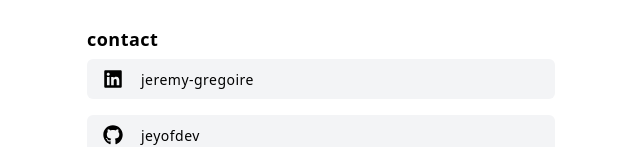
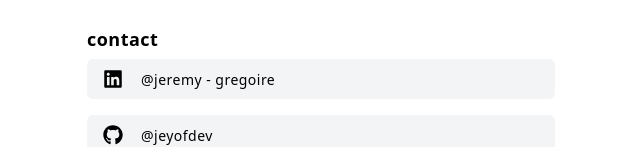
Before and after one commit to jeyofdev/vcard, an Angular app: page / in a window 1280 px wide. Shown: the part 805-952 px from the top of the page, without its empty margins (319-959 px from the left). Built offline with nearby package versions, Linux system fonts and the light colour scheme.

Commit message:
feat: create pipe arrobase

```diff
--- a/src/app/components/content/contact/contact.component.html
+++ b/src/app/components/content/contact/contact.component.html
@@ -5,19 +5,19 @@
 		<app-contact-icon
 			[icon]="linkedinIcon"
 			link="https://www.linkedin.com/in/jeremy-gregoire"
-			label="jeremy-gregoire"
+			[label]="'jeremy - gregoire' | arrobase : true"
 		></app-contact-icon>
 
 		<app-contact-icon
 			[icon]="githubIcon"
 			link="https://github.com/jeyofdev"
-			label="jeyofdev"
+			[label]="'jeyofdev' | arrobase : true"
 		></app-contact-icon>
 
 		<app-contact-icon
 			[icon]="earthEuropeIcon"
 			link="https://jeremy-gregoire.netlify.app/"
-			label="Portfolio"
+			[label]="'Portfolio' | arrobase"
 		></app-contact-icon>
 	</div>
 </div>
--- a/src/app/components/content/contact/contact.component.ts
+++ b/src/app/components/content/contact/contact.component.ts
@@ -3,11 +3,12 @@ import { ContactIconComponent } from '@components/content/contact-icon/contact-i
 import { ContentTitleComponent } from '@components/content/content-title/content-title.component';
 import { FontAwesomeModule, IconDefinition } from '@fortawesome/angular-fontawesome';
 import { faGithub, faLinkedin } from '@fortawesome/free-brands-svg-icons';
-import { faEarthEurope, faUser } from '@fortawesome/free-solid-svg-icons';
+import { faEarthEurope } from '@fortawesome/free-solid-svg-icons';
+import { ArrobasePipe } from '@pipes/arrobase.pipe';
 
 @Component({
 	selector: 'app-contact',
-	imports: [FontAwesomeModule, ContentTitleComponent, ContactIconComponent],
+	imports: [FontAwesomeModule, ContentTitleComponent, ContactIconComponent, ArrobasePipe],
 	templateUrl: './contact.component.html',
 	styleUrl: './contact.component.scss',
 })
--- /dev/null
+++ b/src/app/pipes/arrobase.pipe.ts
@@ -0,0 +1,10 @@
+import { Pipe, PipeTransform } from '@angular/core';
+
+@Pipe({
+	name: 'arrobase',
+})
+export class ArrobasePipe implements PipeTransform {
+	transform(value: string, type: boolean = false): string {
+		return type ? `@${value}` : value;
+	}
+}
--- a/tsconfig.json
+++ b/tsconfig.json
@@ -18,7 +18,8 @@
 		"module": "ES2022",
 		"lib": ["ES2022", "dom"],
 		"paths": {
-			"@components/*": ["app/components/*"]
+			"@components/*": ["app/components/*"],
+			"@pipes/*": ["app/pipes/*"]
 		}
 	},
 	"angularCompilerOptions": {
```
